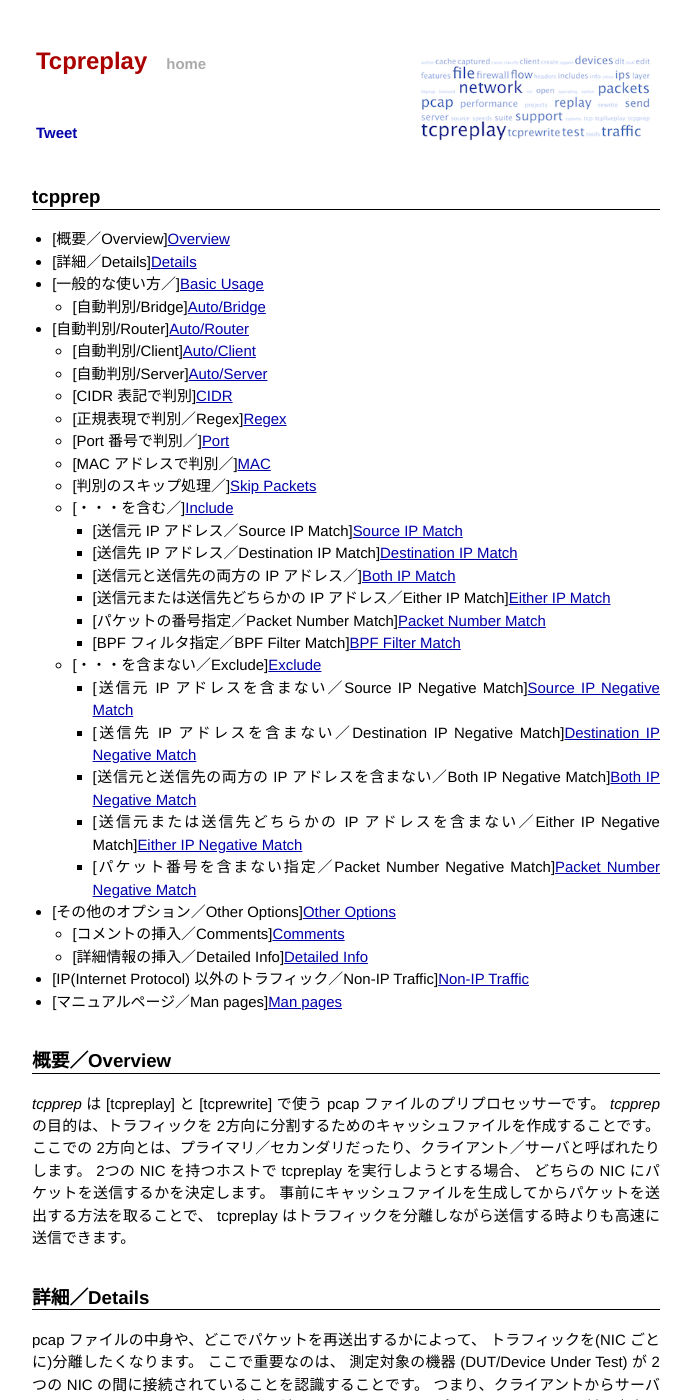
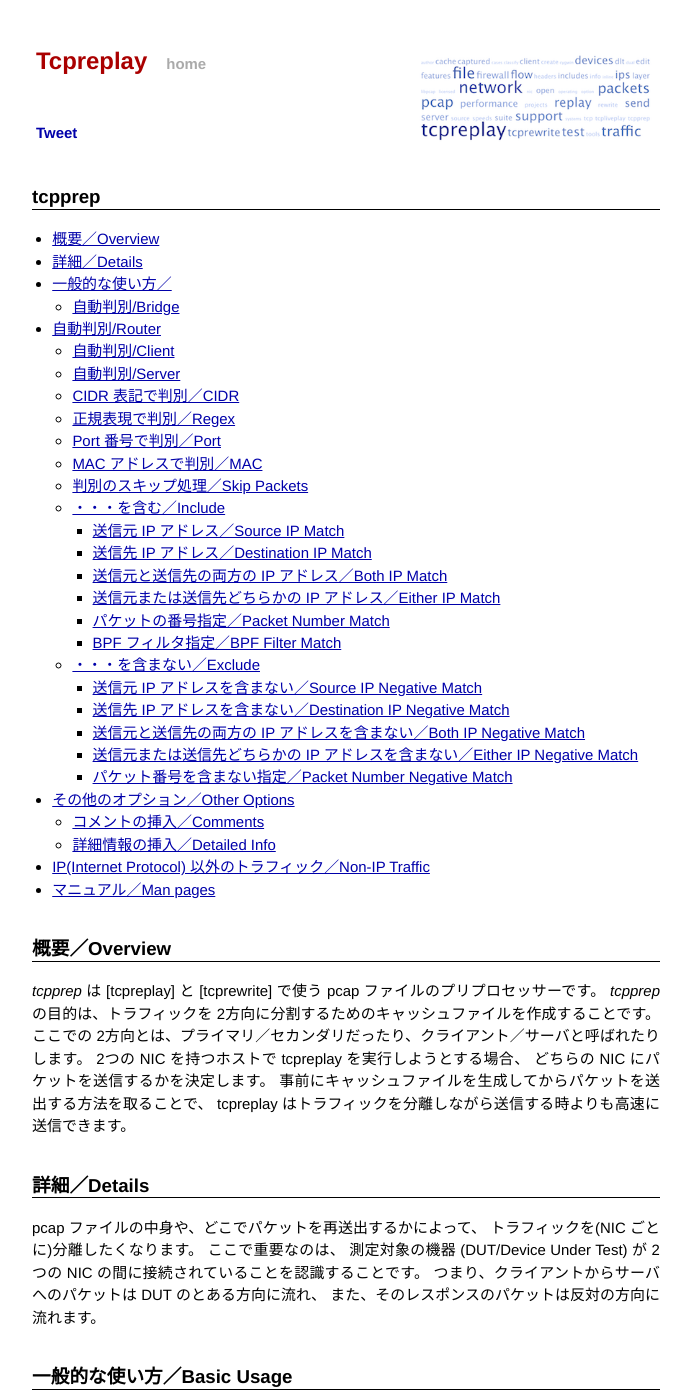
Before and after one commit to otsuka752/otsuka752.github.io, a Jekyll site: the page built from wiki/tcpprep.markdown, in a window 1280 px wide and 1400 px high. Shown: the whole window, without its empty margins (294-985 px from the left). Built offline with Jekyll 4.4.1, drawn with Linux system fonts in a browser that asks for light colours; Markdown is read by kramdown in place of the engine named in the settings; comment, search, counter and statistics services are not loaded.

Commit message:
translate some files to Japanese

```diff
--- a/wiki/tcpbridge.markdown
+++ b/wiki/tcpbridge.markdown
@@ -5,9 +5,9 @@
 description: "tcpbridge - emulate a learing bridge"
 ---
 
-- [Overview](#overview)
-- [Notes](#notes)
-- [Man pages](tcpbridge-man.html)
+- [概要／Overview](#overview)
+- [注意事項／Notes](#notes)
+- [マニュアル／Man pages](tcpbridge-man.html)
 
 <h2><a name="overview"></a>概要／Overview</h2>
 *tcpbridge* を使うことで、2つのネットワークをブリッジ接続できます。
--- a/wiki/tcpprep.markdown
+++ b/wiki/tcpprep.markdown
@@ -5,36 +5,36 @@
 description: "tcpprep - create a cache file which is used to 'split' traffic into two sides"
 ---
 
-- [概要／Overview][Overview](#overview)
-- [詳細／Details][Details](#details)
-- [一般的な使い方／][Basic Usage](#basic-usage)
-	- [自動判別/Bridge][Auto/Bridge](#autobridge)
-- [自動判別/Router][Auto/Router](#autorouter)
-	- [自動判別/Client][Auto/Client](#autoclient)
-	- [自動判別/Server][Auto/Server](#autoserver)
-	- [CIDR 表記で判別][CIDR](#cidr)
-	- [正規表現で判別／Regex][Regex](#regex)
-	- [Port 番号で判別／][Port](#port)
-	- [MAC アドレスで判別／][MAC](#mac)
-	- [判別のスキップ処理／][Skip Packets](#skip-packets)
-	- [・・・を含む／][Include](#include)
-		- [送信元 IP アドレス／Source IP Match][Source IP Match](#source-ip-match)
-		- [送信先 IP アドレス／Destination IP Match][Destination IP Match](#destination-ip-match)
-		- [送信元と送信先の両方の IP アドレス／][Both IP Match](#both-ip-match)
-		- [送信元または送信先どちらかの IP アドレス／Either IP Match][Either IP Match](#either-ip-match)
-		- [パケットの番号指定／Packet Number Match][Packet Number Match](#packet-number-match)
-		- [BPF フィルタ指定／BPF Filter Match][BPF Filter Match](#bpf-filter-match)
-	- [・・・を含まない／Exclude][Exclude](#exclude)
-		- [送信元 IP アドレスを含まない／Source IP Negative Match][Source IP Negative Match](#source-ip-negative-match)
-		- [送信先 IP アドレスを含まない／Destination IP Negative Match][Destination IP Negative Match](#destination-ip-negative-match)
-		- [送信元と送信先の両方の IP アドレスを含まない／Both IP Negative Match][Both IP Negative Match](#both-ip-negative-match)
-		- [送信元または送信先どちらかの IP アドレスを含まない／Either IP Negative Match][Either IP Negative Match](#either-ip-negative-match)
-		- [パケット番号を含まない指定／Packet Number Negative Match][Packet Number Negative Match](#packet-number-negative-match)
-- [その他のオプション／Other Options][Other Options](#other-options)
-	- [コメントの挿入／Comments][Comments](#comments)
-	- [詳細情報の挿入／Detailed Info][Detailed Info](#detailed-info)
-- [IP(Internet Protocol) 以外のトラフィック／Non-IP Traffic][Non-IP Traffic](#non-ip-traffic)
-- [マニュアルページ／Man pages][Man pages](tcpprep-man.html)
+- [概要／Overview](#overview)
+- [詳細／Details](#details)
+- [一般的な使い方／](#basic-usage)
+	- [自動判別/Bridge](#autobridge)
+- [自動判別/Router](#autorouter)
+	- [自動判別/Client](#autoclient)
+	- [自動判別/Server](#autoserver)
+	- [CIDR 表記で判別／CIDR](#cidr)
+	- [正規表現で判別／Regex](#regex)
+	- [Port 番号で判別／Port](#port)
+	- [MAC アドレスで判別／MAC](#mac)
+	- [判別のスキップ処理／Skip Packets](#skip-packets)
+	- [・・・を含む／Include](#include)
+		- [送信元 IP アドレス／Source IP Match](#source-ip-match)
+		- [送信先 IP アドレス／Destination IP Match](#destination-ip-match)
+		- [送信元と送信先の両方の IP アドレス／Both IP Match](#both-ip-match)
+		- [送信元または送信先どちらかの IP アドレス／Either IP Match](#either-ip-match)
+		- [パケットの番号指定／Packet Number Match](#packet-number-match)
+		- [BPF フィルタ指定／BPF Filter Match](#bpf-filter-match)
+	- [・・・を含まない／Exclude](#exclude)
+		- [送信元 IP アドレスを含まない／Source IP Negative Match](#source-ip-negative-match)
+		- [送信先 IP アドレスを含まない／Destination IP Negative Match](#destination-ip-negative-match)
+		- [送信元と送信先の両方の IP アドレスを含まない／Both IP Negative Match](#both-ip-negative-match)
+		- [送信元または送信先どちらかの IP アドレスを含まない／Either IP Negative Match](#either-ip-negative-match)
+		- [パケット番号を含まない指定／Packet Number Negative Match](#packet-number-negative-match)
+- [その他のオプション／Other Options](#other-options)
+	- [コメントの挿入／Comments](#comments)
+	- [詳細情報の挿入／Detailed Info](#detailed-info)
+- [IP(Internet Protocol) 以外のトラフィック／Non-IP Traffic](#non-ip-traffic)
+- [マニュアル／Man pages](tcpprep-man.html)
 
 <h2><a name="overview"></a>概要／Overview</h2>
 *tcpprep* は [tcpreplay] と [tcprewrite] で使う pcap ファイルのプリプロセッサーです。
--- a/wiki/tcpreplay-edit.markdown
+++ b/wiki/tcpreplay-edit.markdown
@@ -5,8 +5,8 @@
 description: "tcpreplay-edit - replay a PCAP packet capture file while actively modifying packets"
 ---
 
-- [概要／Overview][Overview](#overview)
-- [man ページ／Man pages][Man pages](tcpreplay-edit-man.html)
+- [概要／Overview](#overview)
+- [マニュアル／Man pages](tcpreplay-edit-man.html)
 
 <h2><a name="overview"></a>概要／Overview</h2>
 [tcpreplay] は長い年月をかけて開発されてきました。
```
Also changed, not shown: wiki/tcpcapinfo.markdown (+4 -4 lines), wiki/tcpliveplay.markdown (+10 -10 lines), wiki/tcprewrite.markdown (+26 -26 lines).
